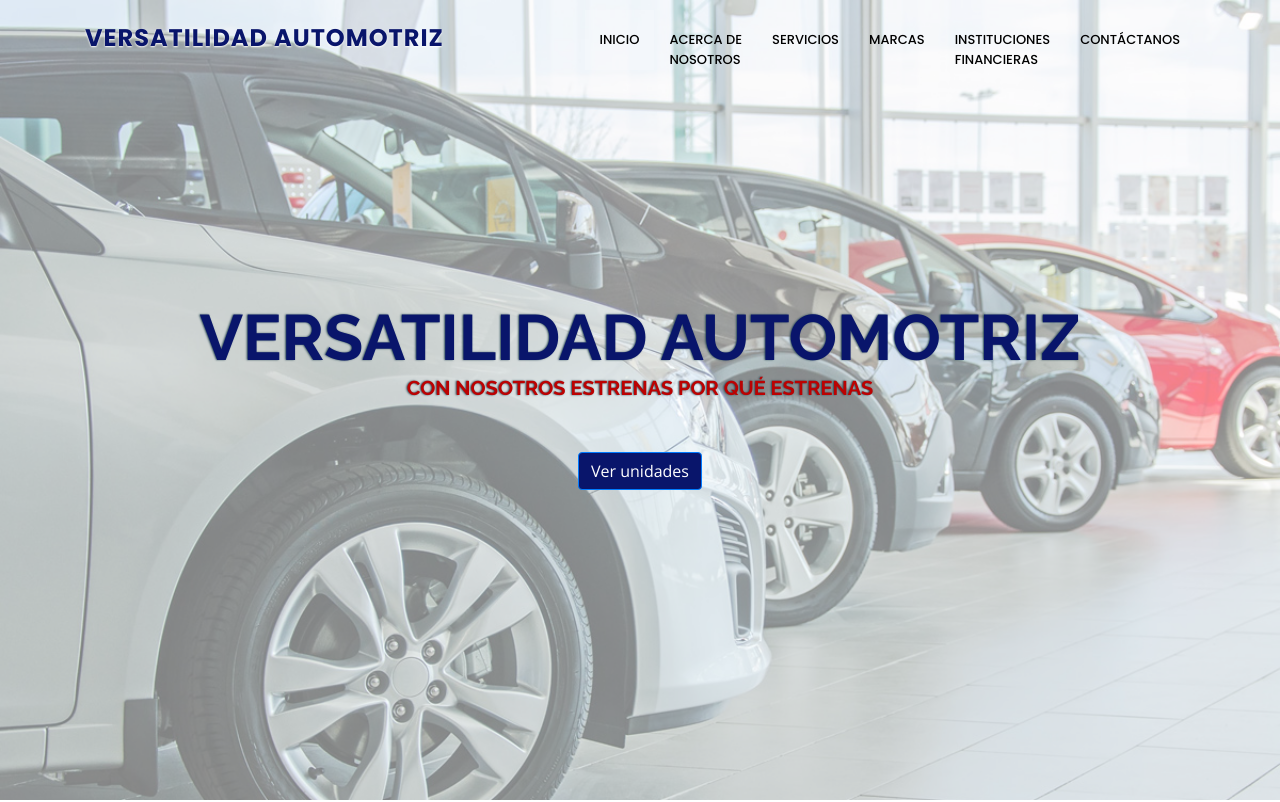
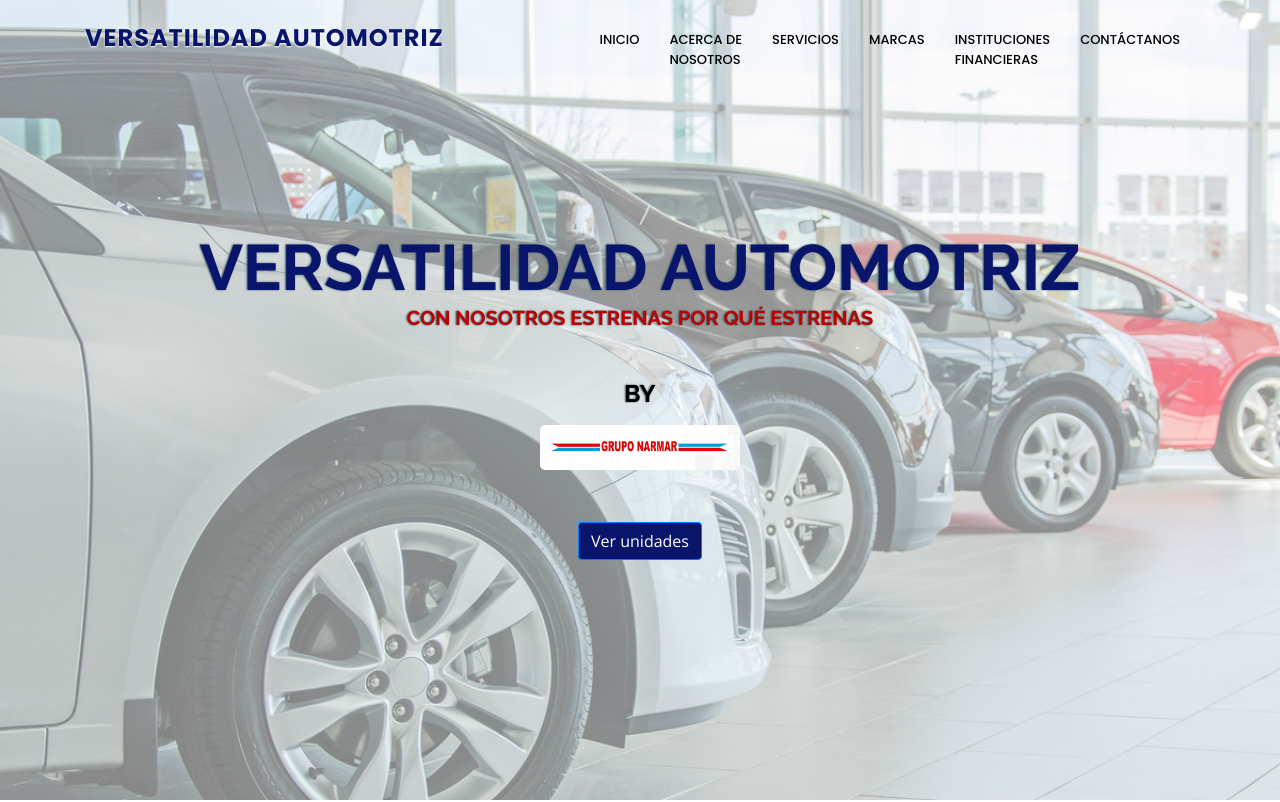
Before and after one commit to Ramon8888/versatilidad, a plain HTML site: page index.html in a window 1280 px wide. Shown: the top 802 px of the page. Drawn offline with nearby package versions, Linux system fonts and the light colour scheme.

Commit message:
Cambios
Se añade logo y título

```diff
--- a/index.html
+++ b/index.html
@@ -5,7 +5,7 @@
   <meta charset="utf-8">
   <meta content="width=device-width, initial-scale=1.0" name="viewport">
 
-  <title>Squadfree Bootstrap Template - Index</title>
+  <title>Versatilidad Automotriz</title>
   <meta content="" name="descriptison">
   <meta content="" name="keywords">
 
@@ -74,7 +74,9 @@
     <div class="hero-container" data-aos="fade-up">
       <h1>Versatilidad Automotriz</h1>
       <h2>Con nosotros estrenas por qué estrenas</h2>
+      <h2><a href="#portfolio" class="scrollto" style="font-size: 24px;"><p style="color: #000;">By</p><img src="./assets/img/logo.png" width="200px" style="border-radius: 5px 5px;" alt=""></a></h2>
       <a href="#portfolio" class="scrollto" style="font-size: 24px;"><button class="btn btn-primary" style="background-color:#09156B ;">Ver unidades</button></a>
+
     </div>
   </section><!-- End Hero -->
   <section>
```
Also changed, not shown: assets/img/favicon.png, assets/img/logo.png (added).
